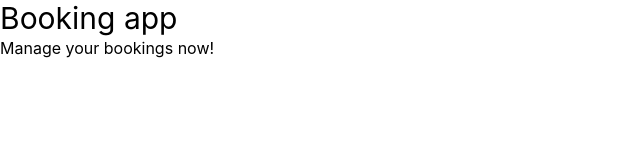
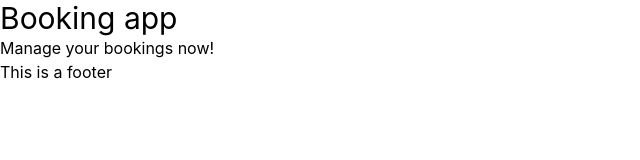
Before and after one commit to kapantzak/booking-app, a Next.js app: page / in a window 1280 px wide. Shown: the top 160 px of the page, without its empty margins (0-640 px from the left). Built offline with nearby package versions, Linux system fonts and the light colour scheme.

Commit message:
Add layouts and path aliases

```diff
--- /dev/null
+++ b/layouts/BaseLayout.js
@@ -0,0 +1,14 @@
+import Head from "next/head";
+
+const BaseLayout = ({ children }) => {
+  return (
+    <>
+      <Head>
+        <link rel="icon" href="/favicon.ico" />
+      </Head>
+      {children}
+    </>
+  );
+};
+
+export default BaseLayout;
--- /dev/null
+++ b/layouts/DefaultLayout.js
@@ -0,0 +1,12 @@
+import BaseLayout from "@/layouts/BaseLayout";
+
+const DefaultLayout = ({ children }) => {
+  return (
+    <BaseLayout>
+      <main>{children}</main>
+      <footer>This is a footer</footer>
+    </BaseLayout>
+  );
+};
+
+export default DefaultLayout;
--- a/pages/index.js
+++ b/pages/index.js
@@ -1,21 +1,18 @@
 import Head from "next/head";
+import DefaultLayout from "@/layouts/DefaultLayout";
 
 export default function Home() {
   return (
-    <div>
+    <DefaultLayout>
       <Head>
-        <title>Booking app</title>
+        <title>PickMyTime | Home</title>
         <meta
           name="description"
           content="A simple booking application for small businesses"
         />
-        <link rel="icon" href="/favicon.ico" />
       </Head>
-
-      <main>
-        <h1 className="text-3xl">Booking app</h1>
-        <p>Manage your bookings now!</p>
-      </main>
-    </div>
+      <h1 className="text-3xl">Booking app</h1>
+      <p>Manage your bookings now!</p>
+    </DefaultLayout>
   );
 }
```
Also changed, not shown: jsconfig.json (added, +9 -0 lines).
